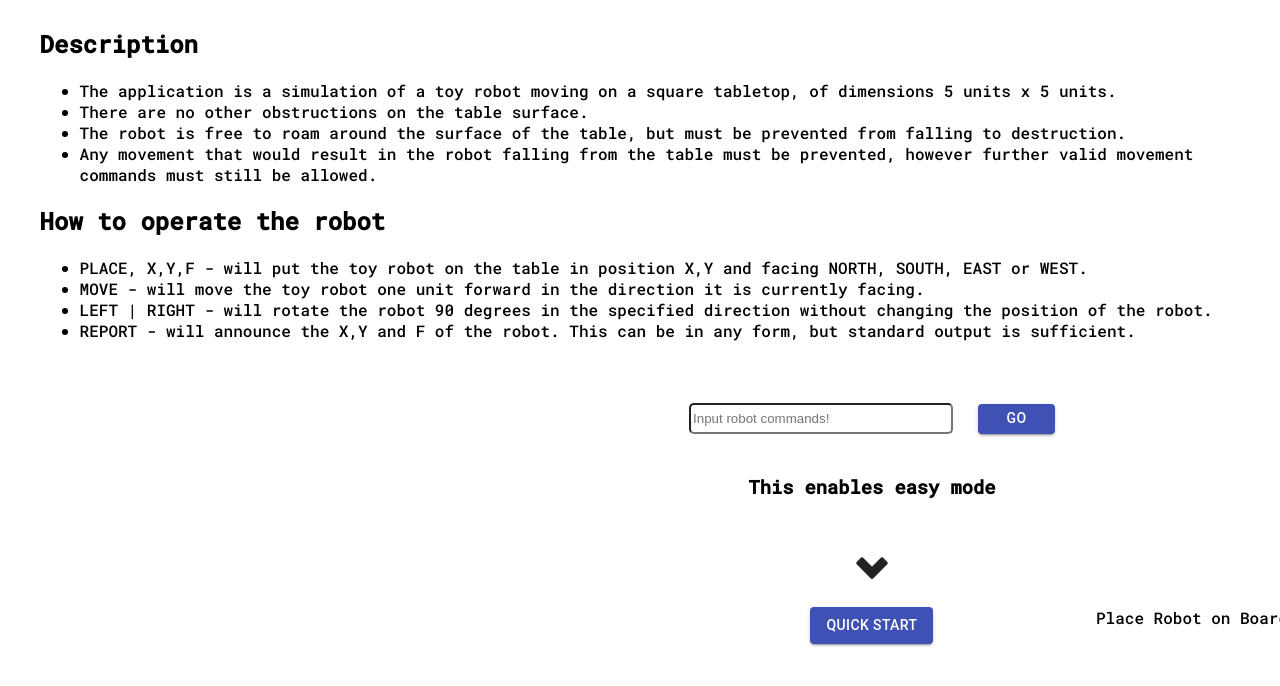
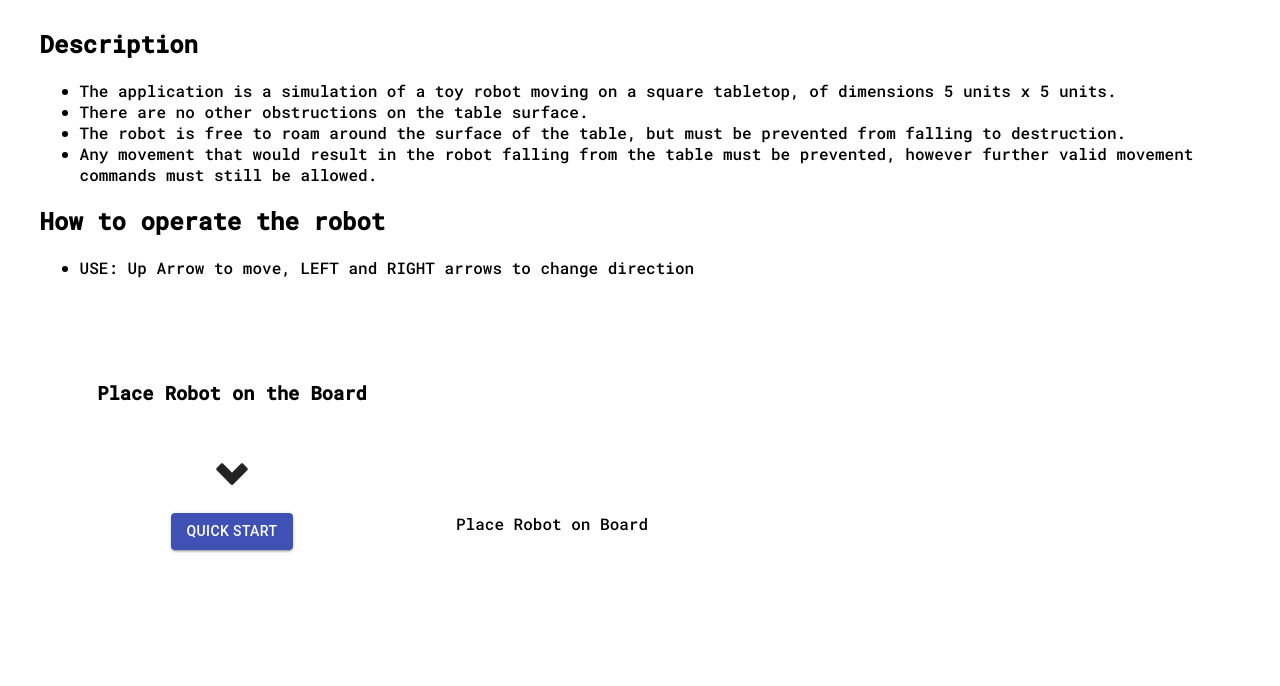
Before and after one commit to pvahanian/ToyRobotv2, a React (Create React App) app: page / in a window 1280 px wide. Shown: the top 686 px of the page. Built offline with nearby package versions, Linux system fonts and the light colour scheme.

Commit message:
needs on handledefault, remove sumbit button. added one time use of start button

```diff
--- a/public/index.html
+++ b/public/index.html
@@ -15,9 +15,6 @@
       name="description"
       content="Web site created using create-react-app"
     />
-
-    <link rel="manifest" href="%PUBLIC_URL%/manifest.json" />
-
     <title>React App</title>
   </head>
   <body>
--- a/src/App.css
+++ b/src/App.css
@@ -35,8 +35,8 @@
 }
 .displays {
   display: flex;
-  justify-content: end;
-  width: 100vw;
+  justify-content:flex-start;
+  width: 90vw;
 }
 .displaySpacer {
   width: 35vw;
--- a/src/App.js
+++ b/src/App.js
@@ -28,22 +28,9 @@ function App() {
         <h2 className="title-id">How to operate the robot </h2>
         <ul>
           <li>
-            PLACE, X,Y,F - will put the toy robot on the table in position X,Y
-            and facing NORTH, SOUTH, EAST or WEST.
+            USE:  Up Arrow to move, LEFT and RIGHT arrows to change direction
           </li>
-          <li>
-            MOVE - will move the toy robot one unit forward in the direction it
-            is currently facing.
-          </li>
-          <li>
-            LEFT | RIGHT - will rotate the robot 90 degrees in the specified
-            direction without changing the position of the robot.
-          </li>
-          <li>
-            REPORT - will announce the X,Y and F of the robot. This can be in
-            any form, but standard output is sufficient.
-          </li>
-        </ul>
+          </ul>
       </div>
       <div id="bottomHalf">
         <div>
--- a/src/components/Board.tsx
+++ b/src/components/Board.tsx
@@ -16,7 +16,7 @@ const Board: React.FC<{ robotData: RobotData; oldLocation: string }> = ({robotDa
     oldLocation = displayRobot(robotData, oldLocation);
     return (
       <div>
-        <p>Robot Location</p>
+        <h3>Robot Location</h3>
         <p>{robotData.x}</p>
         <p>{robotData.y}</p>
         <p>{robotData.facing}</p>
--- a/src/components/InputForm.tsx
+++ b/src/components/InputForm.tsx
@@ -6,7 +6,6 @@
 
 import React, { useState, FormEvent } from "react";
 import Button from "@material-ui/core/Button";
-import Console from "./Console";
 import Board from "./Board";
 
 //import utils
@@ -16,8 +15,14 @@ import initInputChecker from "../utils/initInputChecker";
 //import interface
 import { RobotData } from "../constants/constants";
 
+//Delete later
+import turnLeft from '../utils/turnLeft'
+import turnRight from '../utils/turnRight'
+import moveOnBoard from '../utils/moveOnBoard'
+
 const InputForm: React.FC = () => {
   const [input, setInput] = useState("");
+  const [robotStart, setRobotStart] =useState(true)
   const [robotData, setRobotData] = useState<RobotData>({
     command: "",
     error: "",
@@ -35,20 +40,66 @@ const InputForm: React.FC = () => {
   const handleSubmit = (e: FormEvent) => {
     e.preventDefault();
     setOldLocation(String(robotData.x) + String(robotData.y));
-    // console.log(input==="Place, 0,0, north")
+    console.log(input)
     setRobotData(
       initInputChecker(splitInputString(input, robotData), oldLocation)
     );
     setInput("");
   };
-  const handleDefault = () => {
+
+  /**
+   * Function: HandleDefault
+   * Goal:    this will move to be the default login for the place on board and movement.  Once robot is placed on board the button will be disabled to not reset robot
+
+
+
+   */
+    const handleDefault = () => {
+    if(robotStart){
     setOldLocation(String(robotData.x) + String(robotData.y));
-    setRobotData(
-      initInputChecker(
-        splitInputString("Place, 0,0, north", robotData),
-        oldLocation
-      )
-    );
+    setRobotData(initInputChecker(splitInputString("Place, 0,0, north", robotData),oldLocation));
+
+    document.addEventListener('keydown', function(event){
+       if(event.keyCode===37){
+        setOldLocation(String(robotData.x) + String(robotData.y));
+        const runthis = () => {
+          let newFacing = turnLeft(robotData)
+          setRobotData({
+            ...robotData,
+            facing:newFacing.facing,
+          })
+        }
+        runthis()
+        setInput("")
+      }
+        if(event.keyCode===38){
+        setOldLocation(String(robotData.x) + String(robotData.y));
+        const runthis = () => {
+          let newSpot = moveOnBoard(robotData)
+          setRobotData({
+            ...robotData,
+            x:newSpot.x,
+            y:newSpot.y,
+          })
+        }
+        runthis()
+        setInput("")
+      }
+       if(event.keyCode===39){
+        setOldLocation(String(robotData.x) + String(robotData.y));
+        const runthis = () => {
+          let newFacing = turnRight(robotData)
+          setRobotData({
+            ...robotData,
+            facing:newFacing.facing,
+          })
+        }
+        runthis()
+        setInput("")
+      }
+    })
+    setRobotStart(false)
+    }
   };
 
   /**
@@ -64,7 +115,7 @@ const InputForm: React.FC = () => {
     <div className="displays">
       <div className="displaySpacer">
         <br></br>
-        <form onSubmit={handleSubmit}>
+        {/* <form > onSubmit={handleSubmit}
           <input
             onChange={handleChange}
             className="inputBox"
@@ -73,12 +124,13 @@ const InputForm: React.FC = () => {
             value={input}
             placeholder="Input robot commands!"
           />
-          <Button variant="contained" color="primary" className="goButton">
+          <Button variant="contained" color="primary" className="goButton" onClick={handleSubmit}>
             Go
           </Button>
         </form>
+        */}
         <br />
-        <h3>This enables easy mode</h3>
+        <h3>Place Robot on the Board</h3>
         <div className="arrow bounce"></div>
         <Button
           variant="contained"
@@ -90,7 +142,6 @@ const InputForm: React.FC = () => {
         </Button>
       </div>
       <div id="showInfo">
-        {/* <Console robotData={robotData} /> */}
         <div id="board"></div>
         <Board robotData={robotData} oldLocation={oldLocation} />
       </div>
@@ -99,9 +150,3 @@ const InputForm: React.FC = () => {
 };
 
 export default InputForm;
-
-{/* <h2 className="title-id">Example:</h2>
-          <li> 1. Place, 0,0, North</li>
-          <li> 2. Move </li>
-          <li> 3. Report </li>
-          <li> 4. Output: REPORT 0 1 NORTH</li> */}
--- a/src/utils/displayRobot.tsx
+++ b/src/utils/displayRobot.tsx
@@ -18,9 +18,11 @@ function displayRobot(robotData: RobotData, oldLocation: string): string {
 
   let robotPlace: any = document.getElementById(location);
 
-  robotPlace.style.backgroundImage = "url('https://svgur.com/i/Tqb.svg')";
-  robotPlace.style.backgroundSize = "cover";
+  robotPlace.style.backgroundImage = "url('https://media.tenor.com/images/19a2013ea8329376f3ee6285dad9d55a/tenor.gif')";
+  robotPlace.style.backgroundSize = "contain";
   robotPlace.style.zIndex = 2;
+  // Options https://media.tenor.com/images/511640cc209ce49552fc7c4a1b2c334f/tenor.gif bouncing gif
+  //
 
   //Used to check what direction the robot is facing to determine rotation
   switch (robotData.facing) {
--- a/src/utils/placeOnBoard.tsx
+++ b/src/utils/placeOnBoard.tsx
@@ -8,6 +8,7 @@
 import { RobotData, tableDimension } from "../constants/constants";
 
 function placeOnBoard(robotData: RobotData,oldLocation:string): RobotData {
+  console.log(robotData,"Coming in Robot Data", "oldlocatoin =", oldLocation)
 
   if (oldLocation !== "nullnull") {
     let lastPlace: any = document.getElementById(oldLocation);
```
Also changed, not shown: public/logo512.png (deleted), public/manifest.json (deleted).
